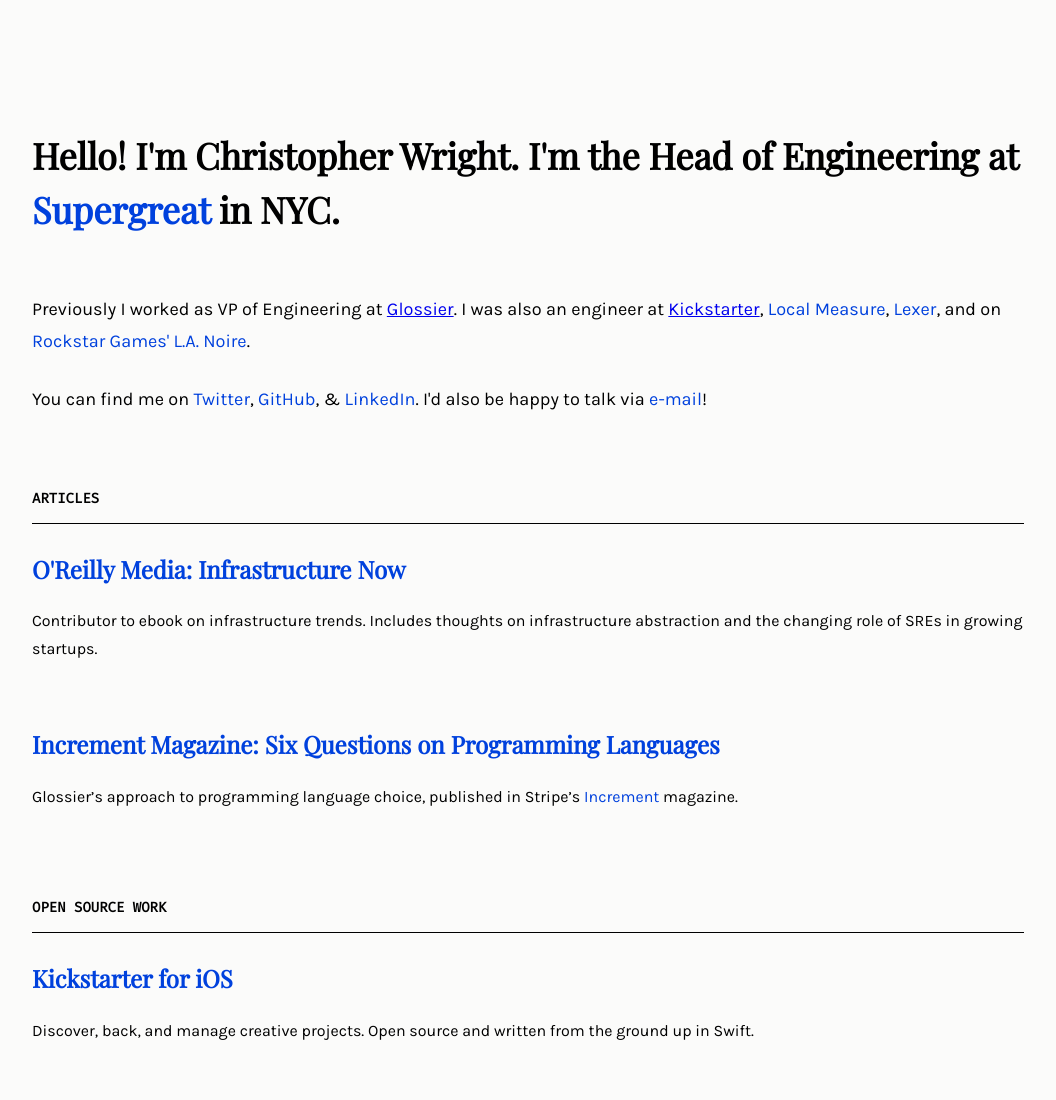
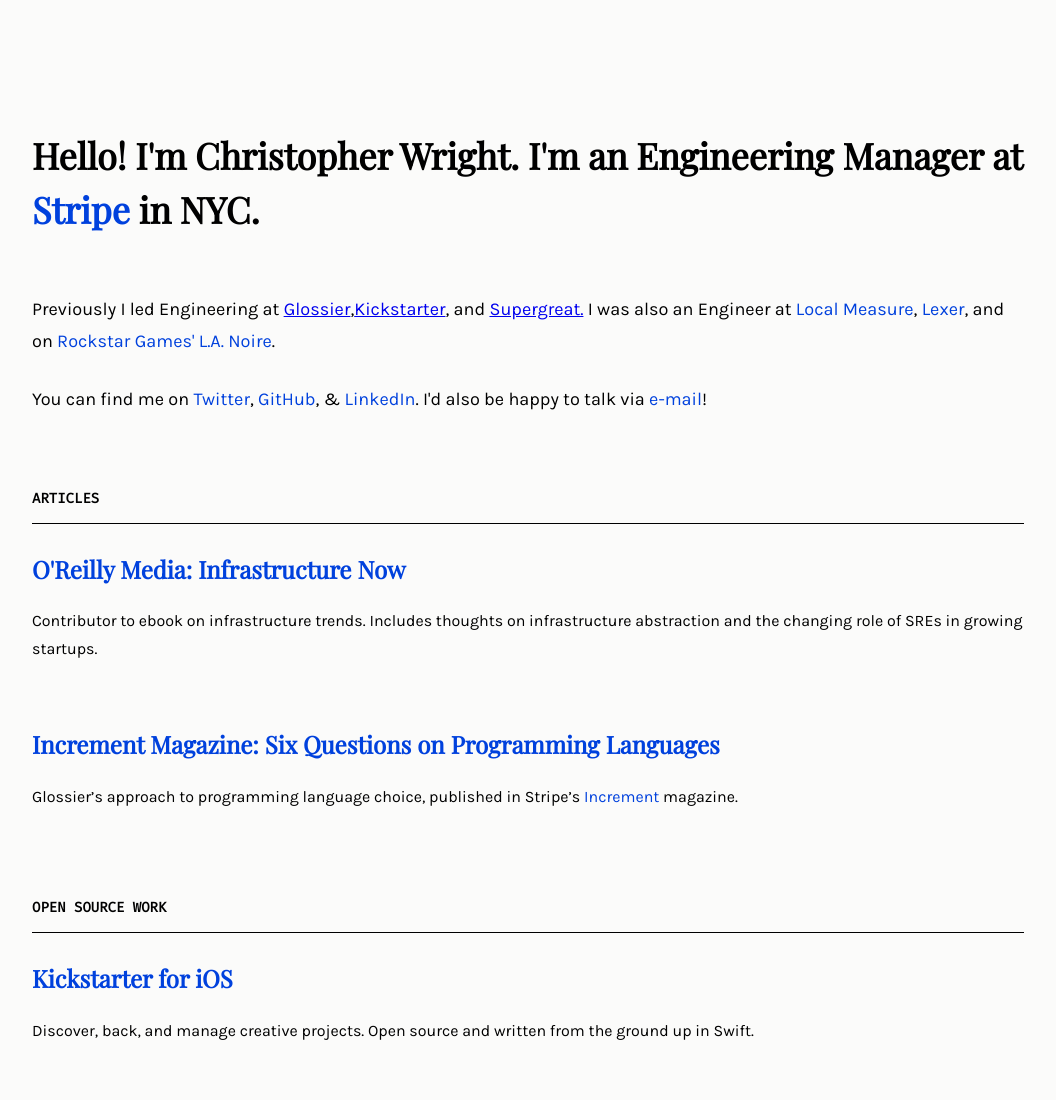
Before and after one commit to christopherwright/christopherwright.github.io, a website: page index.html in a window 1280 px wide. Shown: the top 1100 px of the page, without its empty margins (112-1168 px from the left). Drawn offline with nearby package versions, Linux system fonts and the light colour scheme.

Commit message:
Update job

```diff
--- a/index.html
+++ b/index.html
@@ -20,13 +20,13 @@
     <div class="mw8 ph3 center">
       <header class="mt5 mt6-ns">
         <h1 class="playfair-display f2 lh-copy">
-          Hello! I'm Christopher Wright. I'm the Head of Engineering at
-          <a href="https://www.supergreat.com/" class="blue link underline-hover">Supergreat</a> in NYC.
+          Hello! I'm Christopher Wright. I'm an Engineering Manager at
+          <a href="https://www.stripe.com/" class="blue link underline-hover">Stripe</a> in NYC.
         </h1>
         <div class="karla f4 pv3">
           <p class="lh-1-75 pb1">
-            Previously I worked as VP of Engineering at <a href="https://glossier.com/">Glossier</a>. I was also
-            an engineer at <a href="https://www.kickstarter.com">Kickstarter</a>,
+            Previously I led Engineering at <a href="https://glossier.com/">Glossier</a>,<a href="https://www.kickstarter.com">Kickstarter</a>,
+            and <a href="https://www.supergreat.com/">Supergreat.</a> I was also an Engineer at
             <a href="https://www.localmeasure.com/" class="blue link underline-hover">Local Measure</a>,
             <a href="https://lexer.io/" class="blue link underline-hover">Lexer</a>,
             and on <a href="http://www.rockstargames.com/lanoire/" class="blue link underline-hover">Rockstar Games' L.A. Noire</a>.
```
